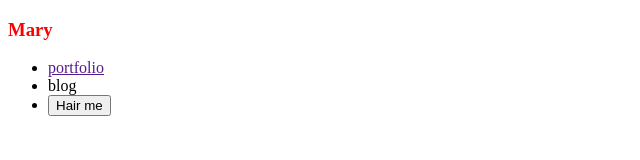
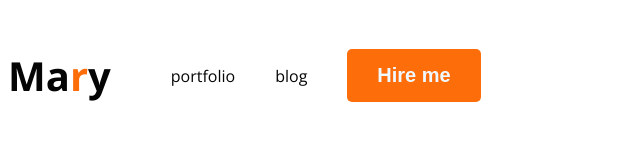
Before and after one commit to Fazla-Hasan/module-5-portfolio, a plain HTML site: page index.html in a window 1280 px wide. Shown: the whole page, without its empty margins (0-640 px from the left). Drawn offline with nearby package versions, Linux system fonts and the light colour scheme.

Commit message:
added nav

```diff
--- a/index.html
+++ b/index.html
@@ -4,19 +4,22 @@
     <meta charset="UTF-8">
     <meta name="viewport" content="width=device-width, initial-scale=1.0">
     <title>developer portfolio</title>
+
+    <link rel="preconnect" href="https://fonts.googleapis.com">
+    <link rel="preconnect" href="https://fonts.gstatic.com" crossorigin>
+    <link href="https://fonts.googleapis.com/css2?family=Open+Sans:wght@400;500;600;700&display=swap" rel="stylesheet">
+
     <link rel="stylesheet" href="style.css">
-
-
 
 </head>
 <body>
     <header>
-        <nav class="navbar">
-            <h3>Mary</h3>
+        <nav>
+            <h3>Ma<span class="text-color">r</span>y</h3>
             <ul>
                 <li><a href="">portfolio</a></li>
-                <li><a href=""></a>blog</li>
-                <li><button>Hair me</button></li>
+                <li><a href="">blog</a></li>
+                <li><button class="btn-primary">Hire me</button></li>
             </ul>
         </nav>
     </header>
--- a/style.css
+++ b/style.css
@@ -1,3 +1,43 @@
-.navbar h3{
-    color: red;
+body{
+    font-family: 'Open Sans', sans-serif;
 }
+
+nav{
+    display: flex;
+    color: #060505;
+    font-weight: 800px;
+    /* justify-content: space-between; */
+    align-items: center;
+
+}
+nav h3{
+    font-size:40px ;
+}
+
+.btn-primary{
+    border-radius: 5px;
+    background: #FD6E0A;
+    border: 0;
+    color: aliceblue;
+    font-size: 20px;
+    font-weight: 700;
+    padding: 15px 30px;
+}
+
+.text-color{
+   color: #FD6E0A
+}
+nav > ul{
+    display: flex;
+    align-items: center;
+}
+nav li{
+    list-style: none;
+    margin: 20px;
+}
+nav ul li a{
+    text-decoration: none;
+    color: #060505;
+    font-size: medium;
+    font-weight: 400;
+}
```
